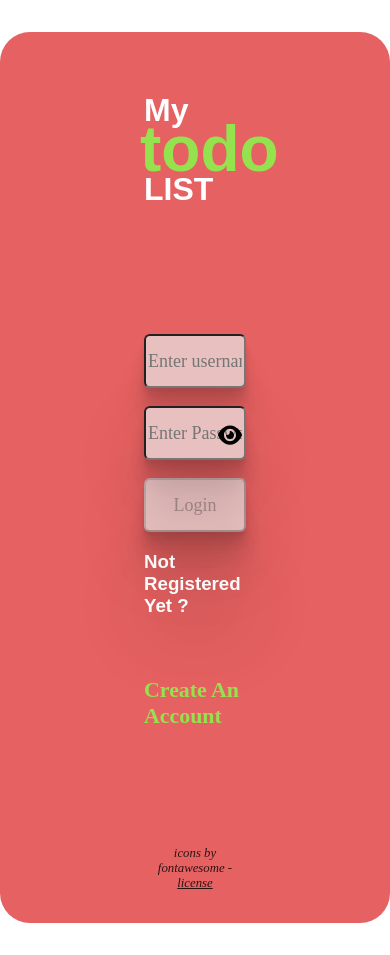
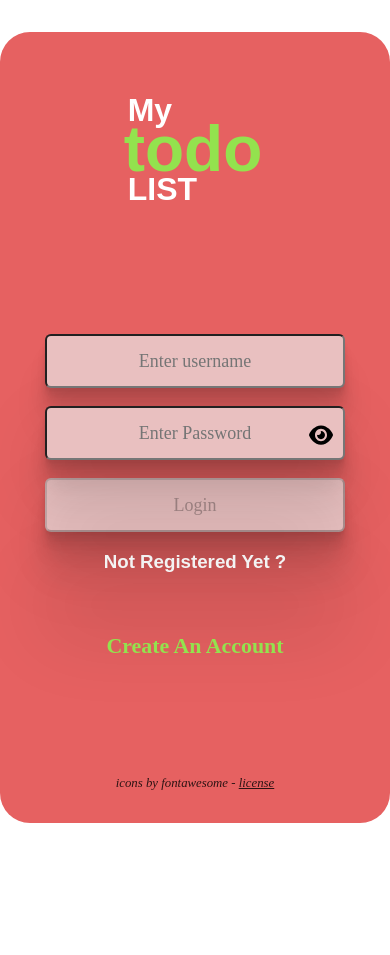
Before and after one commit to Elie-Soued/todolist-frontend, a React (Create React App) app: page / in a window 390 px wide. After the commit the page ends 855 px from the top, so only its background shows below. Built offline with nearby package versions, Linux system fonts and the light colour scheme.

Commit message:
making the app responsive

```diff
--- a/src/Components/LoginPage/LoginPage.js
+++ b/src/Components/LoginPage/LoginPage.js
@@ -89,6 +89,7 @@ export default function LoginPage() {
           <h3>{errorMessage}</h3>
         </span>
 
+        <div className="formContainer">
           <form
             onSubmit={(e) => {
               e.preventDefault();
@@ -189,6 +190,7 @@ export default function LoginPage() {
             <a href="https://fontawesome.com/license">license</a>
           </i>
         </div>
+      </div>
     </>
   );
 }
--- a/src/Components/LoginPage/style.css
+++ b/src/Components/LoginPage/style.css
@@ -21,6 +21,10 @@ button {
   display: flex;
   flex-direction: column;
 }
+
+/* .formContainer {
+  width: 50%;
+} */
 
 .inputLogin {
   text-align: center;
@@ -130,8 +134,44 @@ h3 > span:nth-child(2) {
 }
 
 /* responsive Styling for Mobile devices*/
-@media only screen and (min-width: 450px) {
+@media only screen and (min-width: 480px) {
   .inputArea input {
     font-size: 1em;
   }
 }
+
+@media only screen and (max-width: 480px) {
+  .inputLogin {
+    /* border: 4px dashed red; */
+    min-width: 200px;
+  }
+
+  .container {
+    min-width: 200px;
+  }
+
+  .main {
+    display: flex;
+    flex-direction: column;
+    align-items: center;
+  }
+  /*
+  .createAccountContainer {
+    border: 4px dashed white;
+  } */
+  .formContainer {
+    width: 400px;
+    min-width: 320;
+  }
+}
+
+@media only screen and (max-width: 414px) {
+  .formContainer {
+    width: 300px;
+  }
+}
+@media only screen and (max-width: 320px) {
+  .formContainer {
+    width: 250px;
+  }
+}
```
Lines whose indentation alone changed are shown as unchanged.
